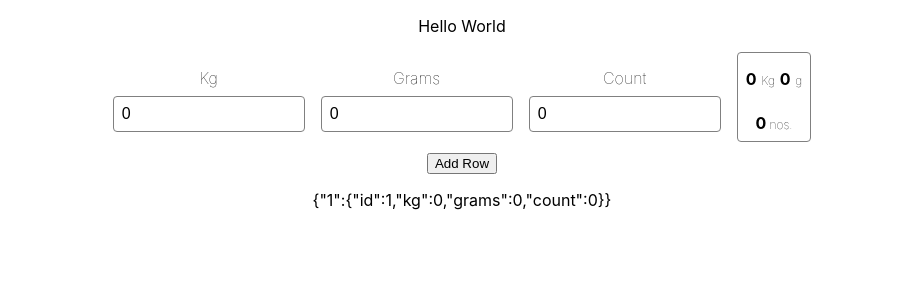
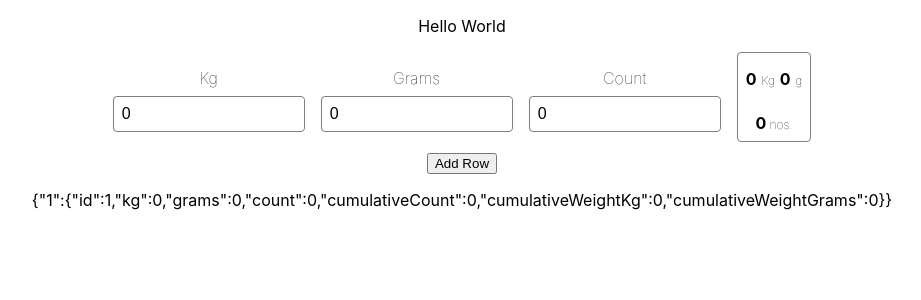
Before and after one commit to aseemsavio/coconut-stuff, a React (Create React App) app: page / in a window 1280 px wide. Shown: the top 300 px of the page, without its empty margins (178-1099 px from the left). Built offline with nearby package versions, Linux system fonts and the light colour scheme.

Commit message:
fixed cummulative bug

```diff
--- a/src/App.js
+++ b/src/App.js
@@ -9,7 +9,10 @@ function App() {
             "id": 1,
             "kg": 0,
             "grams": 0,
-            "count": 0
+            "count": 0,
+            "cumulativeCount": 0,
+            "cumulativeWeightKg": 0,
+            "cumulativeWeightGrams": 0,
         }
     })
 
@@ -17,7 +20,6 @@ function App() {
 
     useEffect(() => {
         if (rowsChanged) {
-            console.log("Row changed, recalculating cummulatives")
             addCumulativeWeightAndCountToRows(rows, setRows, setRowsChanged)
             setRowsChanged(false); // reset the state of rowsChanged
         }
@@ -31,7 +33,10 @@ function App() {
             "id": newKey,
             "kg": 0,
             "grams": 0,
-            "count": 0
+            "count": 0,
+            "cumulativeCount": rows[lastKey].cumulativeCount,
+            "cumulativeWeightKg": rows[lastKey].cumulativeWeightKg,
+            "cumulativeWeightGrams": rows[lastKey].cumulativeWeightGrams,
         }
         const newListValue = {
             ...rows,
@@ -109,7 +114,7 @@ const addCumulativeWeightAndCountToRows = (obj, setRows, setRowsChanged) => {
                 value.cumulativeWeightGrams = cumulativeWeightGrams;
         */
 
-        const newValue = {
+        const newRowValue = {
             ...value,
             "cumulativeCount": cumulativeCount,
             "cumulativeWeightKg": cumulativeWeightKg,
@@ -117,10 +122,12 @@ const addCumulativeWeightAndCountToRows = (obj, setRows, setRowsChanged) => {
         }
 
         const newListObject = {
-            ...obj,
-            [value.id]: newValue
+            ...newObject,
+            [key]: newRowValue
         }
+
         newObject = newListObject
+
         //setRows(newListObject)
         // set the rowsChanged state to true to indicate that the rows state has changed
         //setRowsChanged(true);
```
